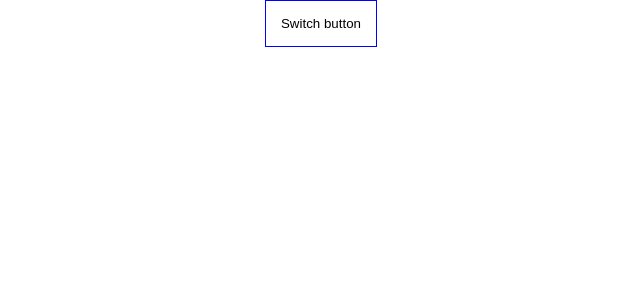
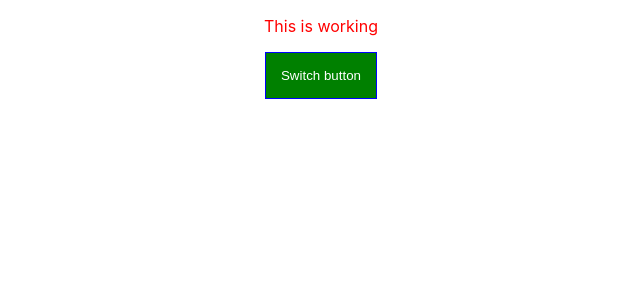
Before and after one commit to pravinsakthivel/react-learning, a React (Create React App) app: page / in a window 1280 px wide. Shown: the top 300 px of the page, without its empty margins (319-959 px from the left). Built offline with nearby package versions, Linux system fonts and the light colour scheme.

Commit message:
Radium library added to extend inline style functionality

```diff
--- a/package.json
+++ b/package.json
@@ -3,6 +3,7 @@
   "version": "0.1.0",
   "private": true,
   "dependencies": {
+    "radium": "^0.25.2",
     "react": "^16.8.6",
     "react-dom": "^16.8.6",
     "react-scripts": "3.0.1"
--- a/src/App.css
+++ b/src/App.css
@@ -23,6 +23,12 @@
   color: #61dafb;
 }
 
+.red{
+  color: red;
+}
+.bold{
+  font-weight: bold;
+}
 @keyframes App-logo-spin {
   from {
     transform: rotate(0deg);
--- a/src/App.js
+++ b/src/App.js
@@ -1,46 +1,47 @@
-import React,{Component}  from 'react';
+import React, { Component } from 'react';
 import './App.css';
 import Person from './Person/Person';
+import Radium from 'radium';
 
 class App extends Component {
 
-  state={
+  state = {
     persons: [
-      {id:"1",name:"ram",age:"26"},
-      {"id":"2",name:"pravin",age:"29"}
+      { id: "1", name: "ram", age: "26" },
+      { "id": "2", name: "pravin", age: "29" }
     ],
-    showPersons :false
+    showPersons: false
   }
-  togglePersonsHandler = () =>{
+  togglePersonsHandler = () => {
     console.log("In toggle handler");
     const doesShow = this.state.showPersons;
     this.setState({
-     showPersons :!doesShow
+      showPersons: !doesShow
     });
   }
 
-  deletePersonshandler =(personIndex) =>{
+  deletePersonshandler = (personIndex) => {
     //const person = this.state.persons.splice();
     const person = [...this.state.persons];
-    person.splice(personIndex,1);
-    this.setState({persons:person});
+    person.splice(personIndex, 1);
+    this.setState({ persons: person });
   }
 
-  onChangeHandler =(event) =>{
+  onChangeHandler = (event) => {
     this.setState({
-      persons:[
-        {name:"ram",age:"26"},
-        {name:event.target.value,age:"29"}
+      persons: [
+        { name: "ram", age: "26" },
+        { name: event.target.value, age: "29" }
       ]
     })
   }
 
-  nameChangeHandler =(event,id)=>{
+  nameChangeHandler = (event, id) => {
     console.log("in name change")
-    const personIndex = this.state.persons.findIndex(p=>{
+    const personIndex = this.state.persons.findIndex(p => {
       return p.id === id;
     });
-    console.log("personIndex"+personIndex);
+    console.log("personIndex" + personIndex);
     const person = {
       ...this.state.persons[personIndex]
     }
@@ -50,39 +51,58 @@ class App extends Component {
     persons[personIndex] = person;
     // console.log(persons);
     this.setState({
-      persons:persons
+      persons: persons
     })
   }
-    render(){
+  render() {
     // Inline styles
     const style = {
-        backgroundColor : 'white',
-        padding:'15px',
-        border:'1px solid blue',
-        cursor:'pointer'
+      backgroundColor: 'green',
+      color: 'white',
+      padding: '15px',
+      border: '1px solid blue',
+      cursor: 'pointer',
+      ':hover':{
+        backgroundColor:'lightgreen',
+        color:'white'
+      }
 
     }
     let personsSection = null;
-      if(this.state.showPersons){
+    if (this.state.showPersons) {
       personsSection = (
         <div>
-        {this.state.persons.map((person,index) =>{
+          {this.state.persons.map((person, index) => {
             return <Person name={person.name}
               age={person.age}
-           click={this.deletePersonshandler.bind(this,index)}
+              click={this.deletePersonshandler.bind(this, index)}
               key={person.id}
-           change={(event)=> this.nameChangeHandler(event,person.id)}
+              change={(event) => this.nameChangeHandler(event, person.id)}
             >
 
             </Person>
           })}
         </div>
       );
+      style.backgroundColor = "red";
+      style[':hover'] = {
+        backgroundColor:'lightred',
+        color:'black'
       }
+    }
+    const classes = [];
+    if (this.state.persons.length <= 2) {
+      classes.push("red")
+    }
+    if (this.state.persons.length <= 1) {
+      classes.push("bold");
+    }
+
     return (
       <div className="App">
         {/* below code onClick={()=>this.switchNameHandler("Ram Pravin")} may be ineffective
         recommended to use is click={this.switchNameHandler.bind(this,"Sakthivel")}  */}
+        <p className={classes.join(" ")}>This is working</p>
         <button style={style} onClick={this.togglePersonsHandler.bind(this)}>Switch button</button>
         {personsSection}
 
@@ -95,4 +115,4 @@ class App extends Component {
 
 }
 
-export default App;
+export default Radium(App);
```
Also changed, not shown: 1 other file (tests, documents, lock files or other folders). Lines whose indentation alone changed are shown as unchanged.
